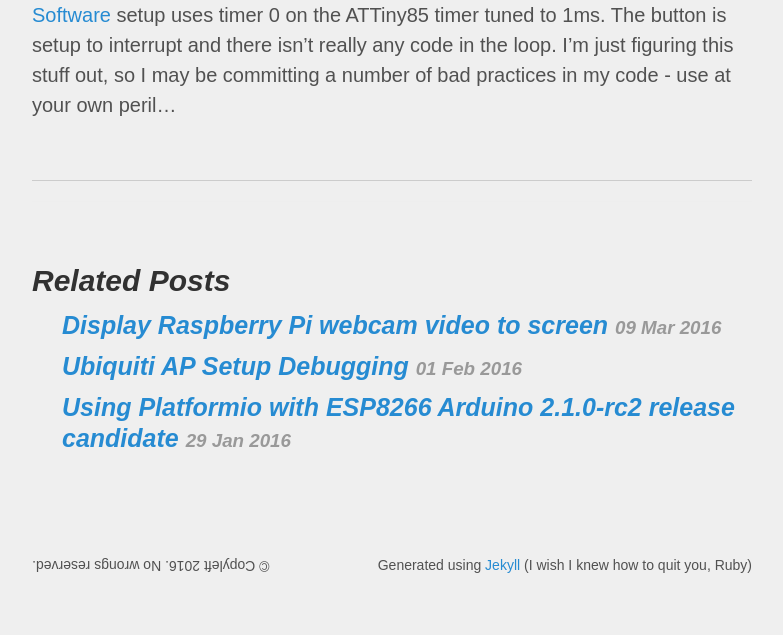
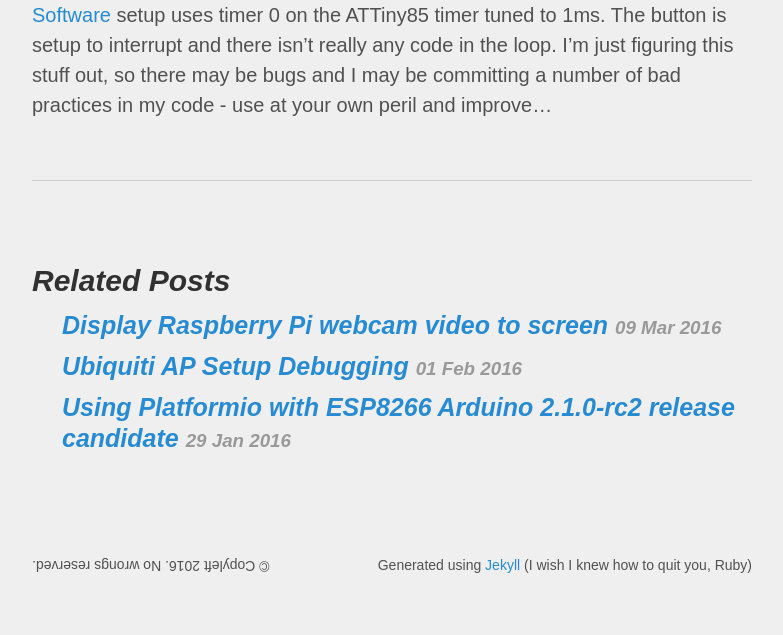
Before and after one commit to funkfinger/jaywiggins, a Jekyll site: the page built from _posts/2016-03-31-tap-bpm-for-teenage-engineering-pocket-operator.md, in a window 1280 px wide. Shown: the part 991-1626 px from the top of the page, without its empty margins (248-1031 px from the left). Built offline with Jekyll 4.4.1, drawn with Linux system fonts in a browser that asks for light colours; comment, search, counter and statistics services are not loaded.

Commit message:
update for bug warning

```diff
--- a/_posts/2016-03-31-tap-bpm-for-teenage-engineering-pocket-operator.md
+++ b/_posts/2016-03-31-tap-bpm-for-teenage-engineering-pocket-operator.md
@@ -14,4 +14,4 @@ Hardware setup is really straight forward...
 
 ![schematic](http://media.jaywiggins.com.s3.amazonaws.com/images/Screen%20Shot%202016-03-31%20at%204.09.46%20PM.png "schematic")
 
-[Software](https://github.com/funkfinger/tap-bpm-click-track/blob/5ea43eae6498fdbdec285e12b0fcdaf8c4e07898/src/main.cpp) setup uses timer 0 on the ATTiny85 timer tuned to 1ms. The button is setup to interrupt and there isn't really any code in the loop. I'm just figuring this stuff out, so I may be committing a number of bad practices in my code - use at your own peril...
+[Software](https://github.com/funkfinger/tap-bpm-click-track/blob/5ea43eae6498fdbdec285e12b0fcdaf8c4e07898/src/main.cpp) setup uses timer 0 on the ATTiny85 timer tuned to 1ms. The button is setup to interrupt and there isn't really any code in the loop. I'm just figuring this stuff out, so there may be bugs and I may be committing a number of bad practices in my code - use at your own peril and improve...
```
